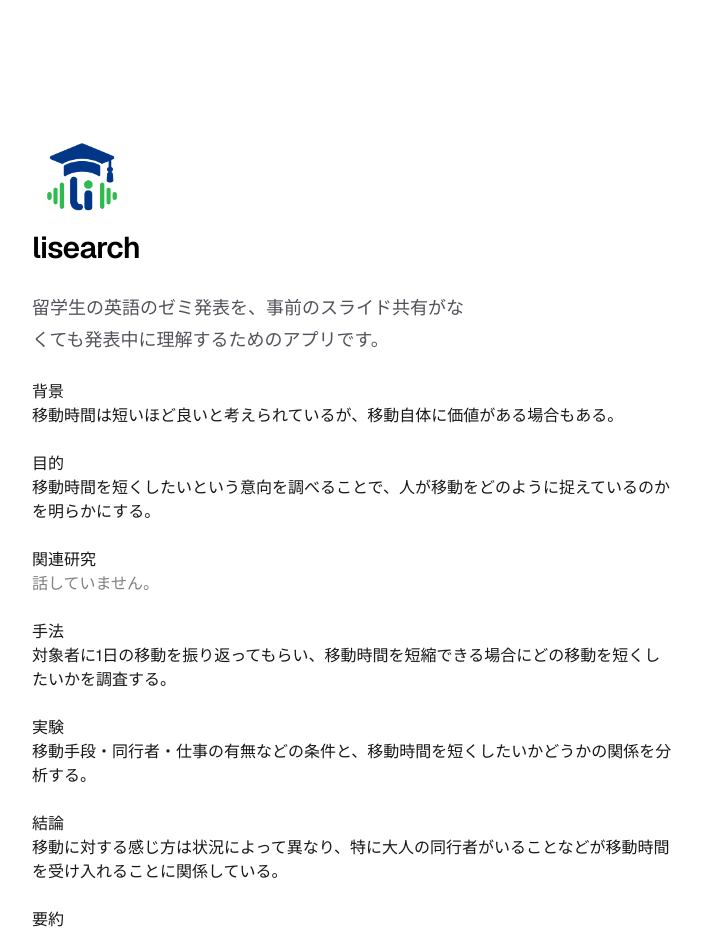
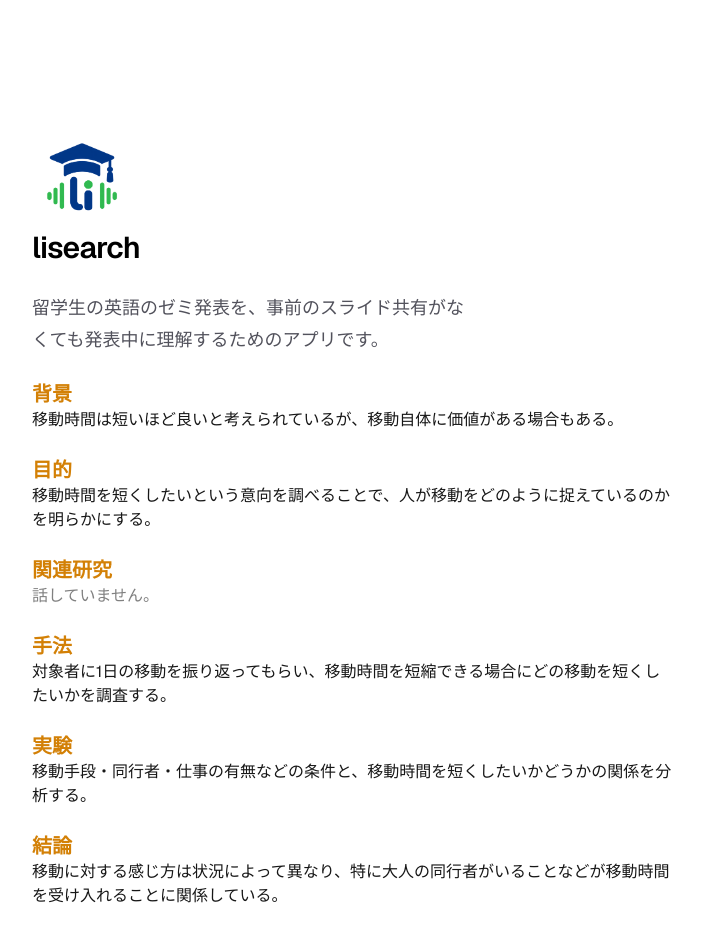
Before and after one commit to shiroshitsu/lisearch, a Next.js app: page / in a window 1280 px wide. Shown: the top 933 px of the page, without its empty margins (288-990 px from the left). Built offline with nearby package versions, Linux system fonts and the light colour scheme.

Commit message:
h2見出しのstyleを調整

```diff
--- a/app/page.tsx
+++ b/app/page.tsx
@@ -21,37 +21,37 @@ export default function Home() {
           </p>
 
           <div>
-            <h2> 背景</h2>
+            <h2 className="text-[#D38006] font-bold text-xl"> 背景</h2>
             <p>移動時間は短いほど良いと考えられているが、移動自体に価値がある場合もある。</p>
           </div>
 
           <div>
-            <h2> 目的</h2>
+            <h2 className="text-[#D38006] font-bold text-xl"> 目的</h2>
             <p>移動時間を短くしたいという意向を調べることで、人が移動をどのように捉えているのかを明らかにする。</p>
           </div>
 
           <div>
-            <h2 > 関連研究</h2>
+            <h2 className="text-[#D38006] font-bold text-xl"> 関連研究</h2>
             <p style={{ color: "gray"}}>話していません。</p>
           </div>
 
           <div>
-            <h2> 手法</h2>
+            <h2 className="text-[#D38006] font-bold text-xl"> 手法</h2>
             <p>対象者に1日の移動を振り返ってもらい、移動時間を短縮できる場合にどの移動を短くしたいかを調査する。</p>
           </div>
 
           <div>
-            <h2> 実験 </h2>
+            <h2 className="text-[#D38006] font-bold text-xl"> 実験 </h2>
             <p>移動手段・同行者・仕事の有無などの条件と、移動時間を短くしたいかどうかの関係を分析する。</p>
           </div>
 
           <div>
-            <h2> 結論</h2>
+            <h2 className="text-[#D38006] font-bold text-xl"> 結論</h2>
             <p>移動に対する感じ方は状況によって異なり、特に大人の同行者がいることなどが移動時間を受け入れることに関係している。</p>
           </div>
 
           <div>
-            <h2> 要約</h2>
+            <h2 className="text-[#D38006] font-bold text-xl"> 要約</h2>
             <p>移動時間は単に短ければよいのではなく、移動中の状況や過ごし方によって、その時間を短くしたいかどうかが変わることを示した研究。</p>
           </div>
         </div>
```
